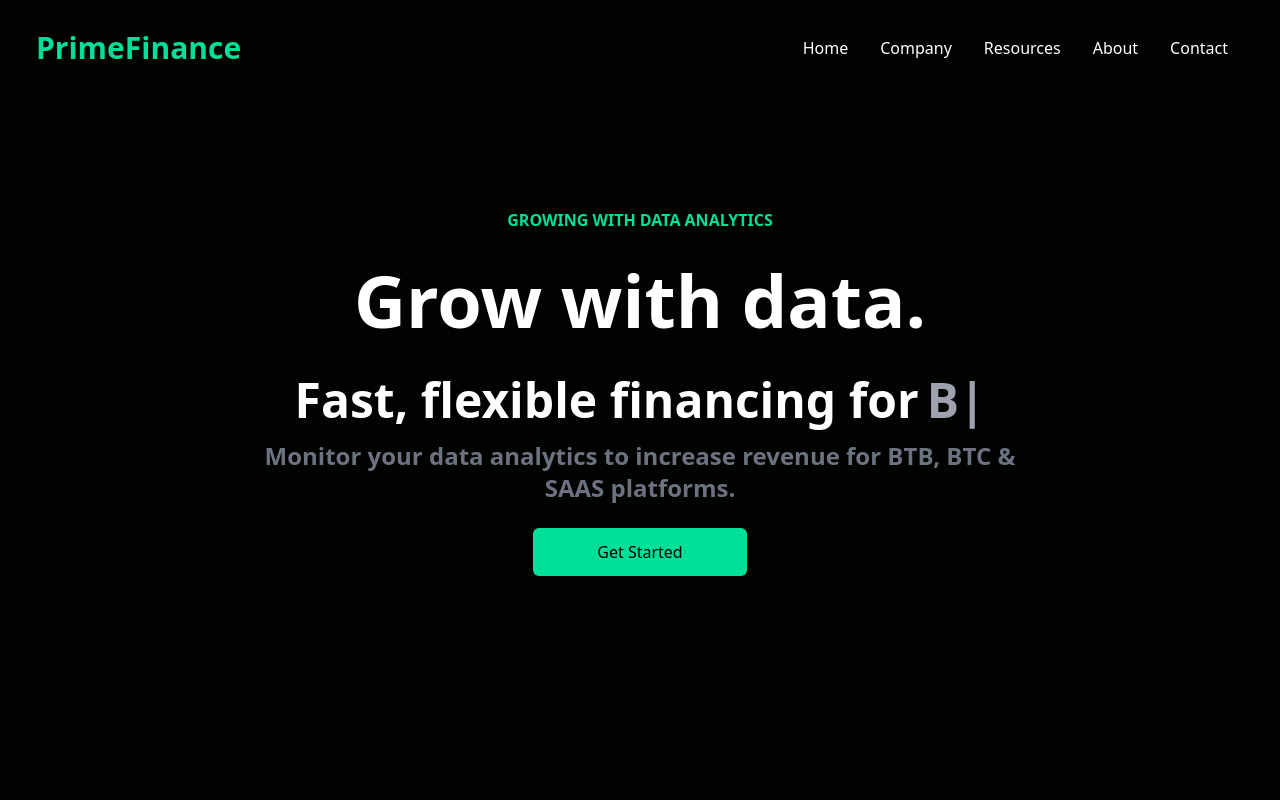
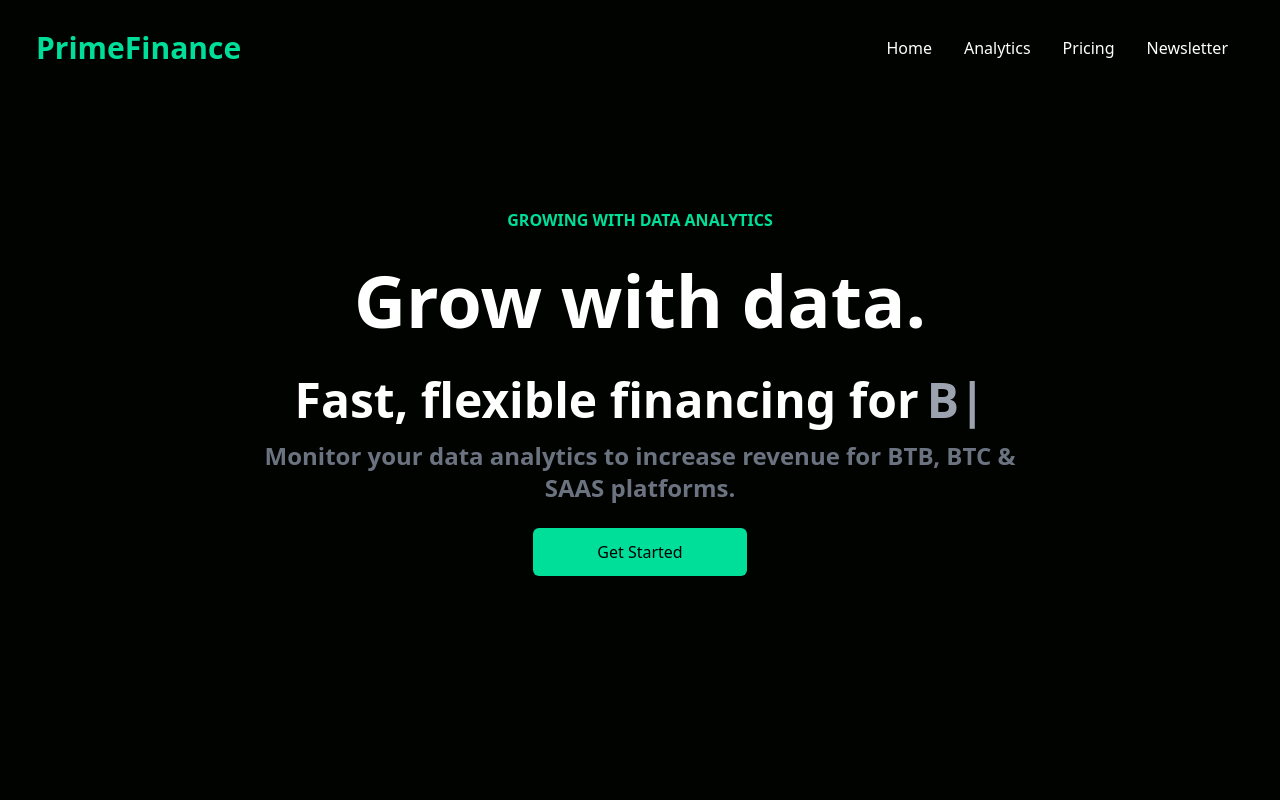
Before and after one commit to heyyitsady/prime-finance-react, a React (Create React App) app: page / in a window 1280 px wide. Shown: the top 800 px of the page. Built offline with nearby package versions, Linux system fonts and the light colour scheme.

Commit message:
feat: make navbar usable by being able to navigate to different parts of the page, update nav links

```diff
--- a/src/components/Navbar.jsx
+++ b/src/components/Navbar.jsx
@@ -11,11 +11,18 @@ const Navbar = () => {
     <div className="flex justify-between items-center h-24 max-w-[1240px] mx-auto px-4 text-white">
       <h1 className="w-full text-3xl font-bold text-[#00df9a]">PrimeFinance</h1>
       <ul className="hidden md:flex">
-        <li className="p-4">Home</li>
-        <li className="p-4">Company</li>
-        <li className="p-4">Resources</li>
-        <li className="p-4">About</li>
-        <li className="p-4">Contact</li>
+        <li className="p-4">
+          <a href="#home">Home</a>
+        </li>
+        <li className="p-4">
+          <a href="#analytics">Analytics</a>
+        </li>
+        <li className="p-4">
+          <a href="#pricing">Pricing</a>
+        </li>
+        <li className="p-4">
+          <a href="#newsletter">Newsletter</a>
+        </li>
       </ul>
       <div onClick={handleNav} className="block md:hidden">
         {nav ? <AiOutlineClose size={20} /> : <AiOutlineMenu size={20} />}
@@ -31,11 +38,26 @@ const Navbar = () => {
           PrimeFinance
         </h1>
         <ul className="uppercase p-4">
-          <li className="p-4 border-b border-b-gray-600">Home</li>
-          <li className="p-4 border-b border-b-gray-600">Company</li>
-          <li className="p-4 border-b border-b-gray-600">Resources</li>
-          <li className="p-4 border-b border-b-gray-600">About</li>
-          <li className="p-4">Contact</li>
+          <li className="p-4">
+            <a onClick={handleNav} href="#home">
+              Home
+            </a>
+          </li>
+          <li className="p-4">
+            <a onClick={handleNav} href="#analytics">
+              Analytics
+            </a>
+          </li>
+          <li className="p-4">
+            <a onClick={handleNav} href="#pricing">
+              Pricing
+            </a>
+          </li>
+          <li className="p-4">
+            <a onClick={handleNav} href="#newsletter">
+              Newsletter
+            </a>
+          </li>
         </ul>
       </div>
     </div>
```
